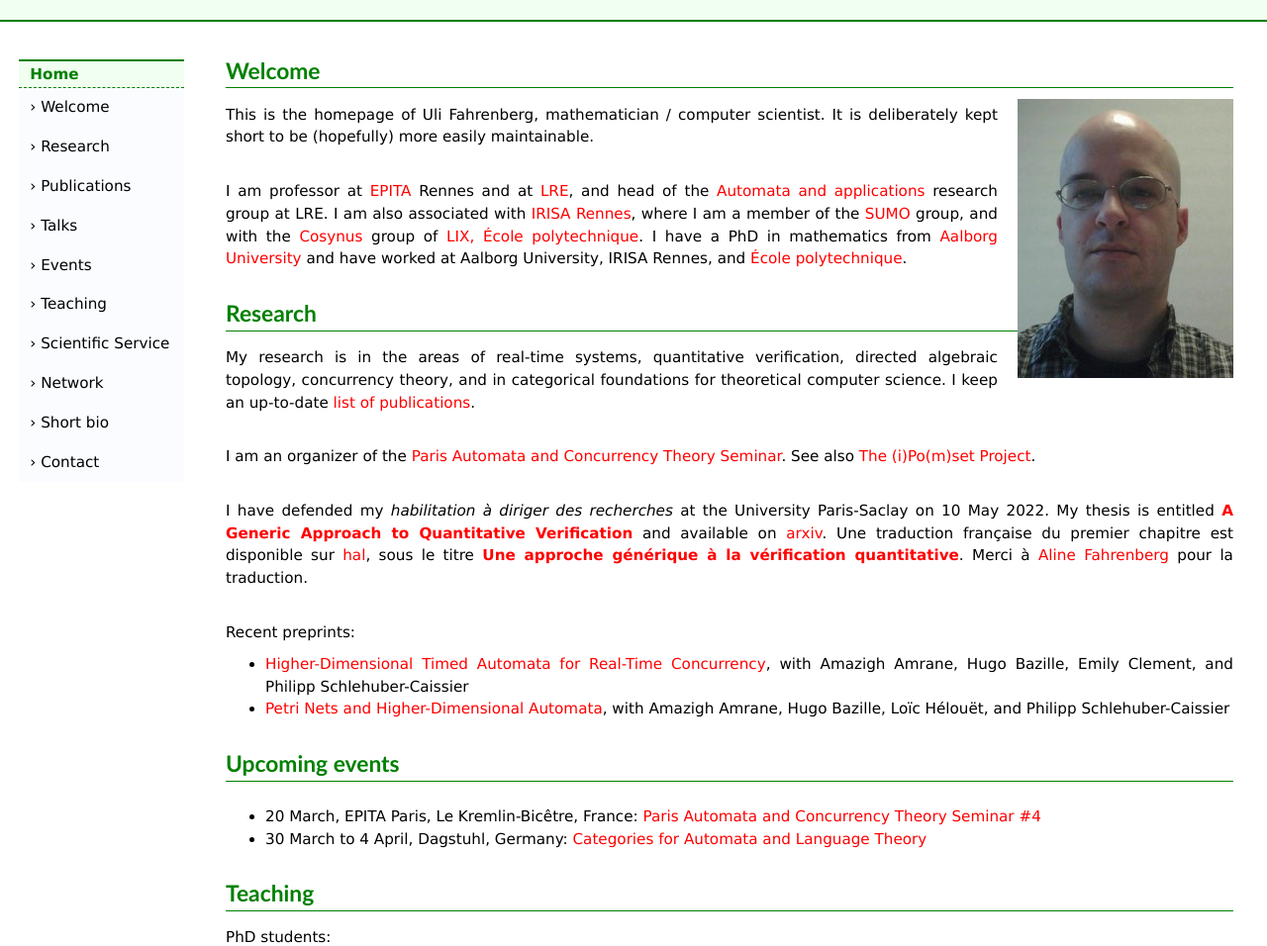
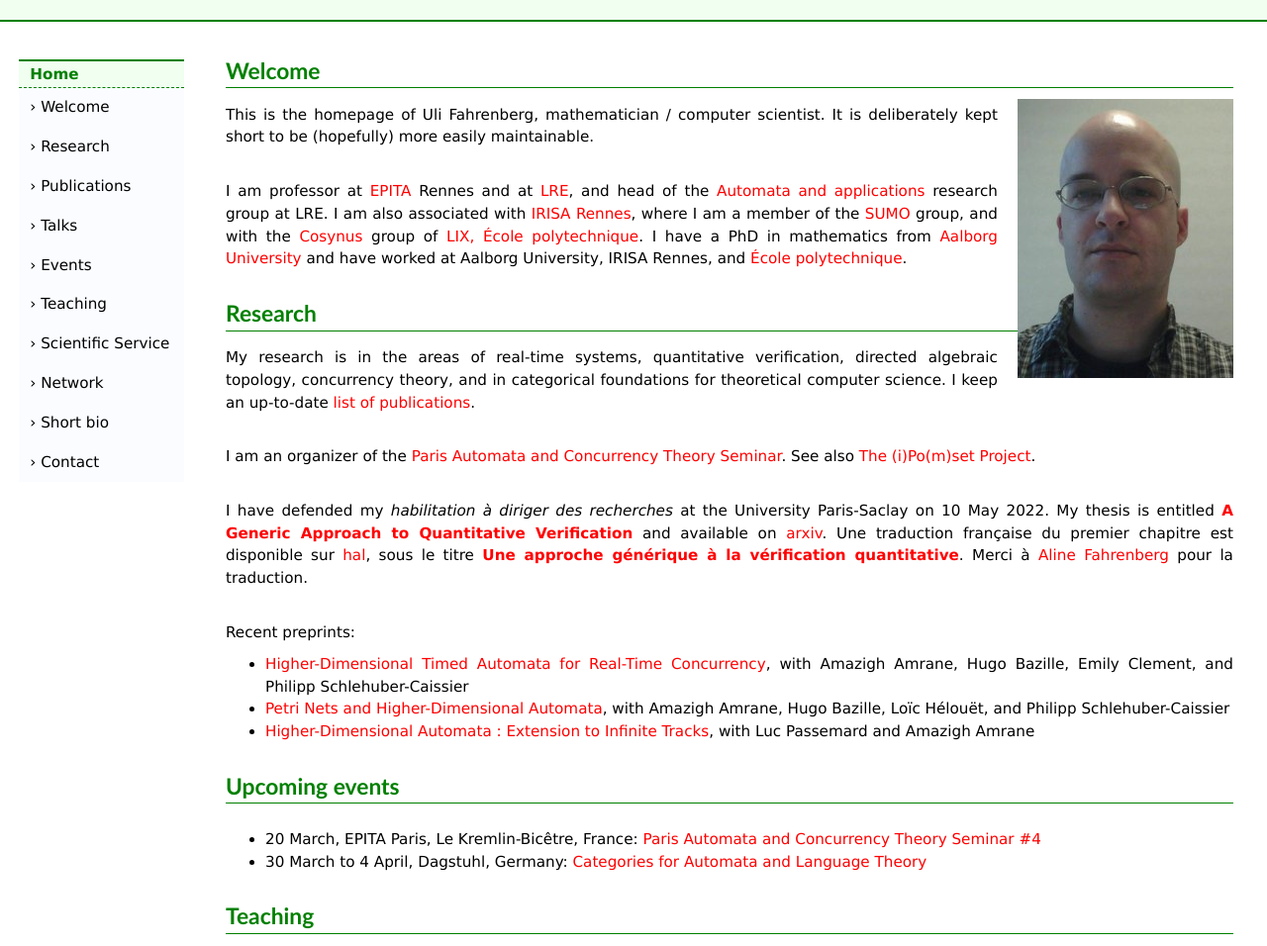
Before and after one commit to ulifahrenberg/ulifahrenberg.github.io, a plain HTML site: page index.html in a window 1280 px wide. Shown: the part 94-1050 px from the top of the page at 99% size. Drawn offline with Linux system fonts and the light colour scheme.

Commit message:
add luc preprint

```diff
--- a/index.html
+++ b/index.html
@@ -118,6 +118,8 @@
 	    with Amazigh Amrane, Hugo Bazille, Emily Clement, and Philipp Schlehuber-Caissier</li>
 	  <li><a href="https://arxiv.org/abs/2502.02354">Petri Nets and Higher-Dimensional Automata</a>,
 	    with Amazigh Amrane, Hugo Bazille, Loïc Hélouët, and Philipp Schlehuber-Caissier</li>
+	  <li><a href="https://arxiv.org/abs/2503.07881">Higher-Dimensional Automata : Extension to Infinite Tracks</a>,
+	    with Luc Passemard and Amazigh Amrane</li>
 	</ul>
       </p>
 
```
